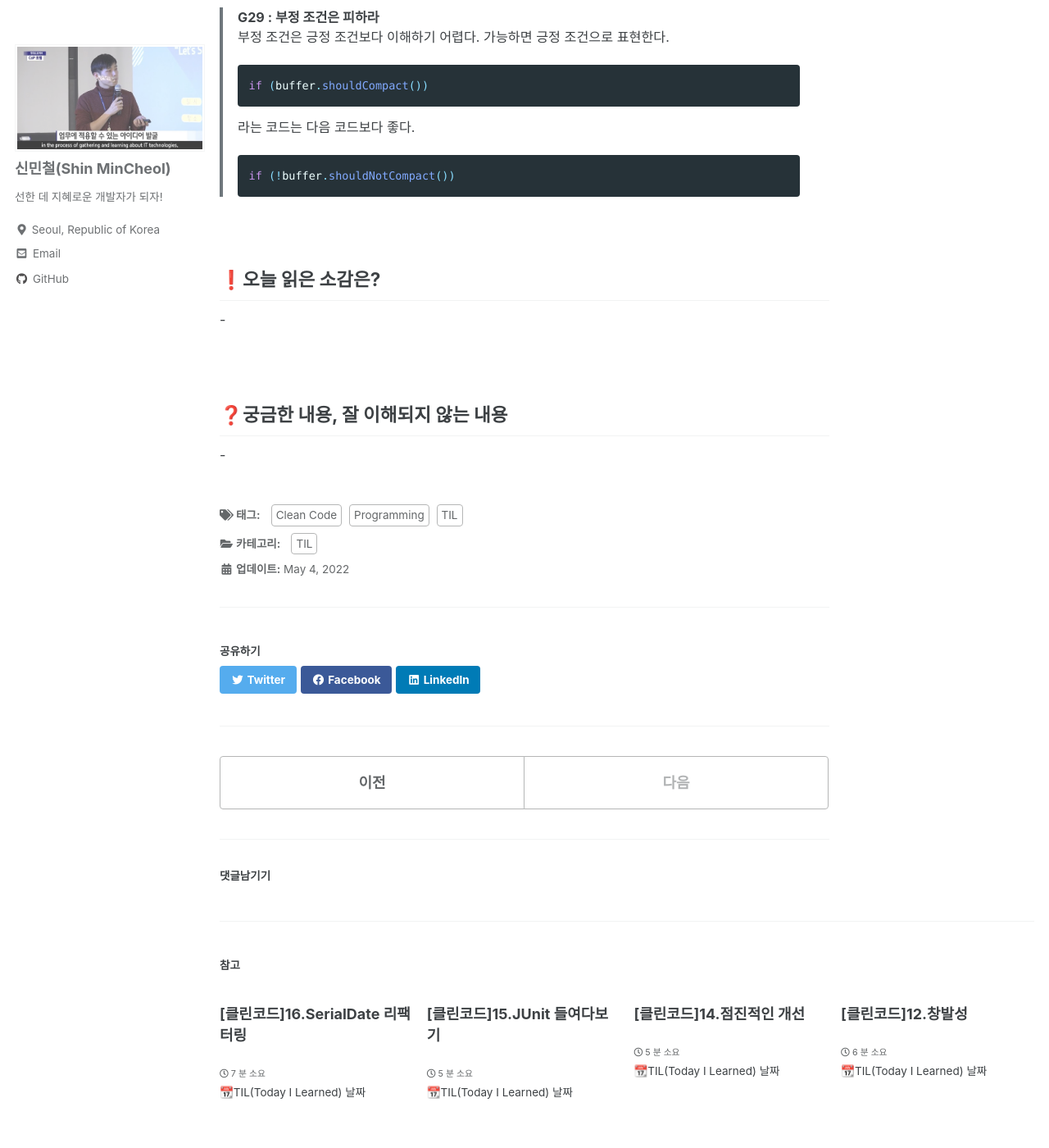
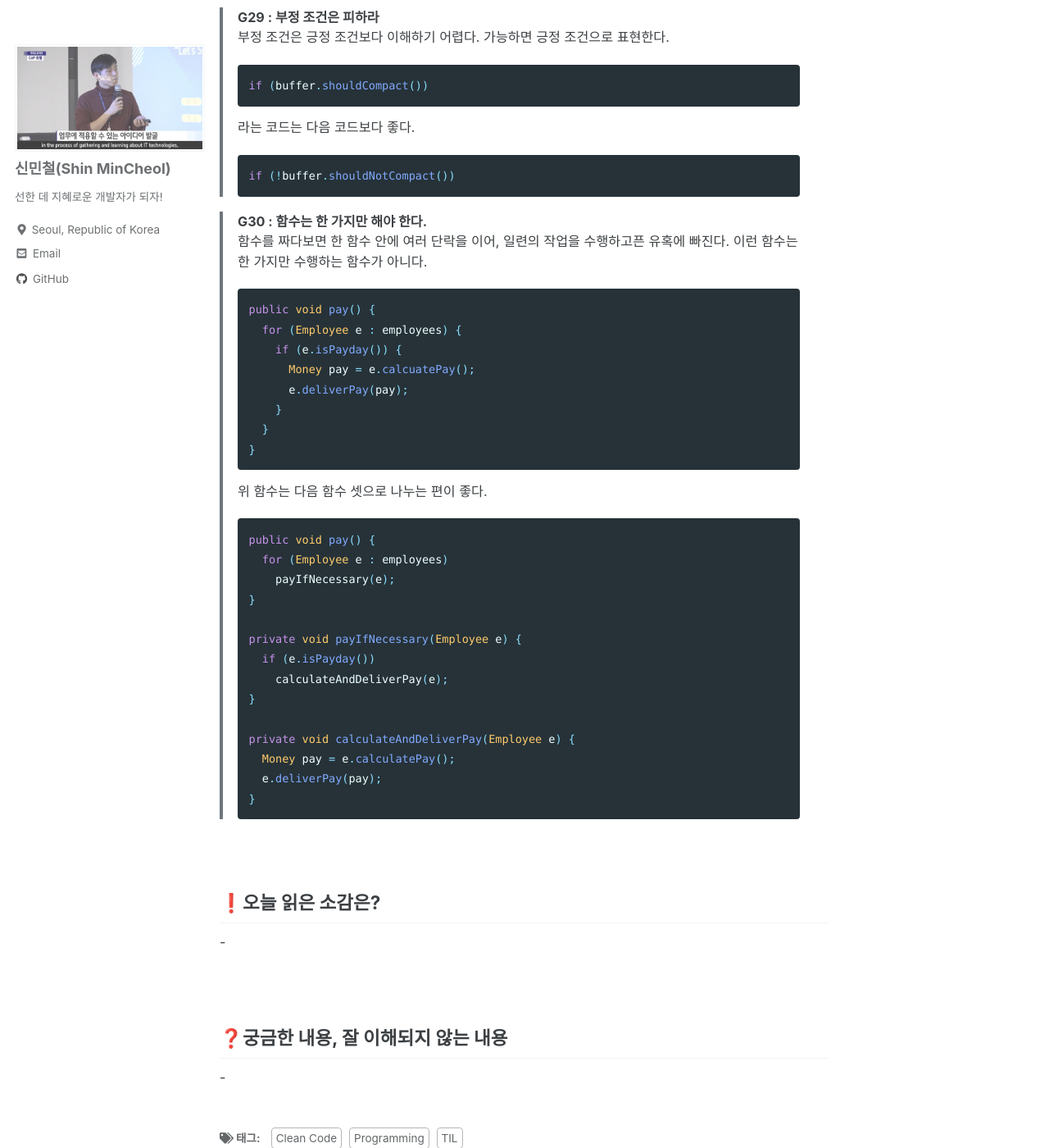
Before and after one commit to alsoj/alsoj.github.io, a Jekyll site: the page built from _posts/til/clean code/2022-05-04-[클린코드]17.냄새와 휴리스틱.md, in a window 1280 px wide and 1400 px high, scrolled down 2960 px. Shown: the whole window at 82% size. Built offline with Jekyll 4.4.1, drawn with Linux system fonts in a browser that asks for light colours; cached includes are drawn as plain includes; comment, search, counter and statistics services are not loaded.

Commit message:
modify TIL clean code

````diff
--- a/_posts/til/clean code/2022-05-04-[클린코드]17.냄새와 휴리스틱.md
+++ b/_posts/til/clean code/2022-05-04-[클린코드]17.냄새와 휴리스틱.md
@@ -119,6 +119,39 @@ tags:
 > if (!buffer.shouldNotCompact())
 > ```
 
+> **G30 : 함수는 한 가지만 해야 한다.**
+> 함수를 짜다보면 한 함수 안에 여러 단락을 이어, 일련의 작업을 수행하고픈 유혹에 빠진다. 이런 함수는 한 가지만 수행하는 함수가 아니다.
+>
+> ```java
+> public void pay() {
+>   for (Employee e : employees) {
+>     if (e.isPayday()) {
+>       Money pay = e.calcuatePay();
+>       e.deliverPay(pay);
+>     }
+>   }
+> }
+> ```
+>
+> 위 함수는 다음 함수 셋으로 나누는 편이 좋다.
+>
+> ```java
+> public void pay() {
+>   for (Employee e : employees)
+>     payIfNecessary(e);
+> }
+>
+> private void payIfNecessary(Employee e) {
+>   if (e.isPayday())
+>     calculateAndDeliverPay(e);
+> }
+>
+> private void calculateAndDeliverPay(Employee e) {
+>   Money pay = e.calculatePay();
+>   e.deliverPay(pay);
+> }
+> ```
+
 <br />
 
 ## ❗오늘 읽은 소감은?
````
